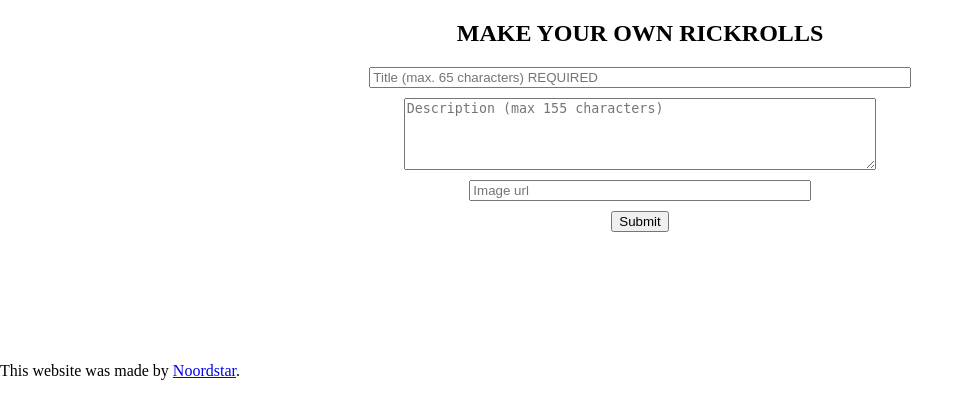
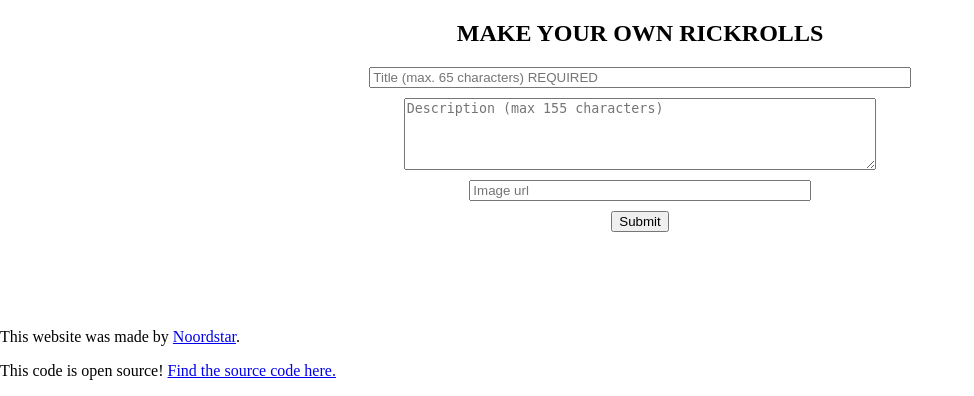
Before and after one commit to BramvdnHeuvel/Rickroll-Generator, a Flask app: page / in a window 1280 px wide. Shown: the part 404-800 px from the top of the page, without its empty margins (0-974 px from the left). Run offline with Flask 2, Linux system fonts and the light colour scheme.

Commit message:
Fix spelling error + add link
I'm a hypocrite! I explicitly tell people not to end their domain name with a slash, and what's the one thing I do? You got that right.

```diff
--- a/main.py
+++ b/main.py
@@ -4,7 +4,7 @@ import src.parser as parse
 import sys
 
 app = Flask(__name__)
-DOMAIN_NAME = 'http:rr.noordstar.me/' # Change this to where people can access your rickroll website.
+DOMAIN_NAME = 'http:/rr.noordstar.me' # Change this to where people can access your rickroll website.
 
 @app.route('/')
 def index():
--- a/templates/index.html
+++ b/templates/index.html
@@ -35,8 +35,9 @@
             <input type="submit">
         </form>
     </div>
-    <p style="position: absolute;bottom: 0;">
-        This website was made by <a href="http://noordstar.me/">Noordstar</a>.
-    </p>
+    <div style="position: absolute;bottom: 0;">
+        <p>This website was made by <a href="http://noordstar.me/">Noordstar</a>.</p>
+        <p>This code is open source! <a href="https://github.com/BramvdnHeuvel/Rickroll-Generator">Find the source code here.</a></p>
+    </div>
 </body>
 </html>
```
